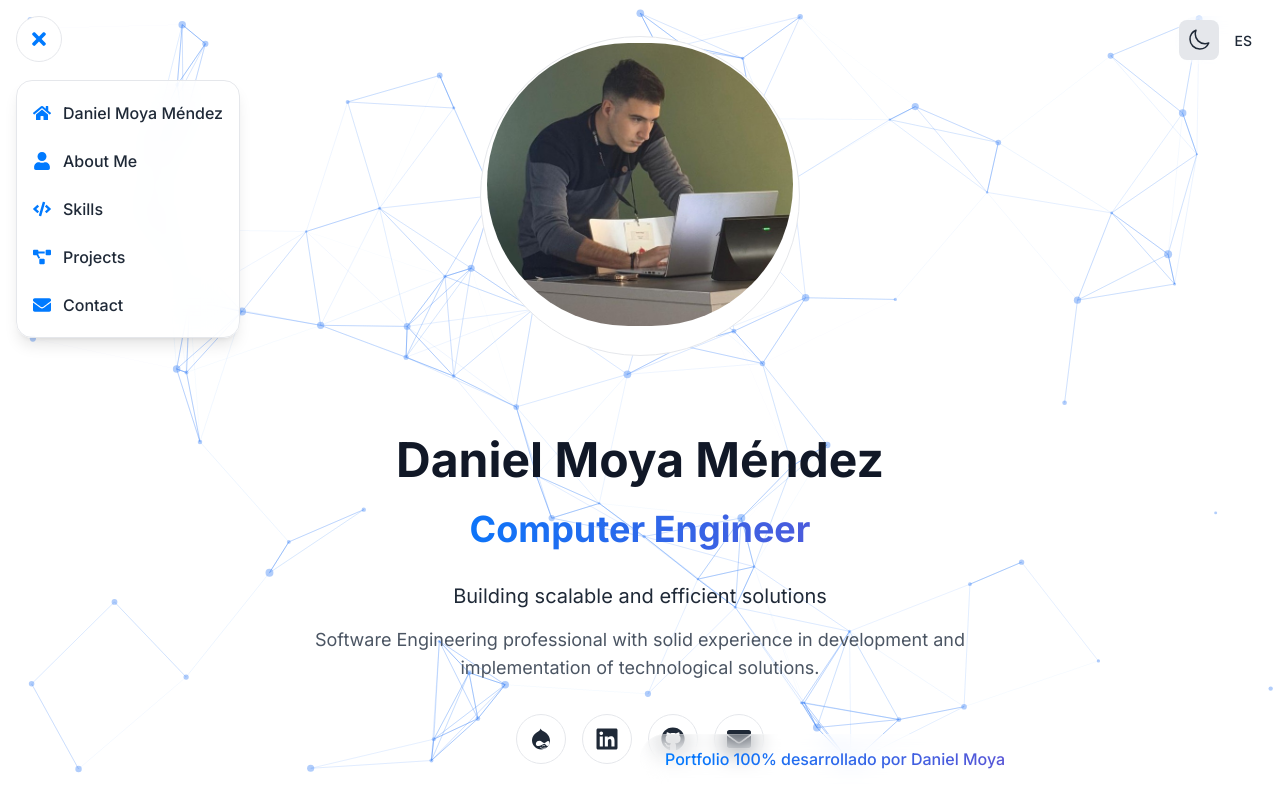
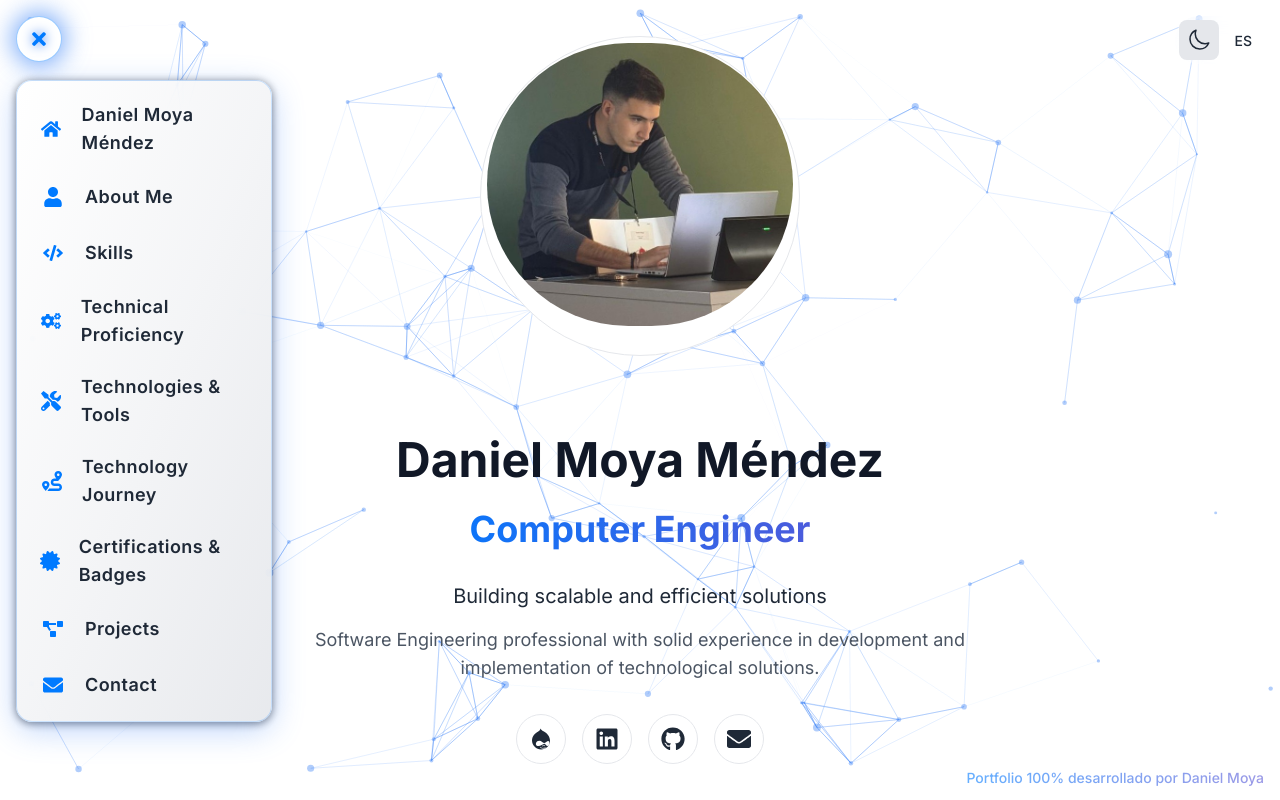
Before and after one commit to danielmoyamdz/Portfolio, a Next.js app: page / in a window 1280 px wide. Both pictures are taken after a click on the button 39 px from the left and 39 px from the top of the page. Shown: the top 800 px of the page. Built offline with nearby package versions, Linux system fonts and the light colour scheme.

Commit message:
Finish portfolio

```diff
--- a/src/components/PersistentMessage.tsx
+++ b/src/components/PersistentMessage.tsx
@@ -8,20 +8,18 @@ export default function PersistentMessage() {
 
   return (
     <motion.div
-      className="fixed bottom-4 left-1/2 transform -translate-x-1/2 z-50"
-      initial={{ opacity: 0, y: 50 }}
-      animate={{ opacity: 1, y: 0 }}
+      className="fixed bottom-3 right-4 z-40 opacity-60 hover:opacity-90 transition-opacity duration-300 text-xs md:text-sm pointer-events-none select-none"
+      initial={{ opacity: 0, y: 30 }}
+      animate={{ opacity: 0.6, y: 0 }}
       transition={{
         duration: 0.8,
         delay: 1,
         ease: [0.22, 1, 0.36, 1]
       }}
     >
-      <div className="glass-effect px-6 py-3 rounded-full text-sm md:text-base flex items-center gap-2 hover:scale-105 transition-transform duration-300">
-        <span className="text-gradient font-medium">
-          Portfolio 100% desarrollado por Daniel Moya
-        </span>
-      </div>
+      <span className="text-gradient font-medium bg-transparent shadow-none">
+        Portfolio 100% desarrollado por Daniel Moya
+      </span>
     </motion.div>
   );
 }
--- a/src/components/ScrollMenu.tsx
+++ b/src/components/ScrollMenu.tsx
@@ -3,7 +3,7 @@
 import { useState } from 'react';
 import { useTranslation } from 'react-i18next';
 import { motion, AnimatePresence } from 'framer-motion';
-import { FaBars, FaTimes, FaHome, FaUser, FaCode, FaProjectDiagram, FaEnvelope } from 'react-icons/fa';
+import { FaBars, FaTimes, FaHome, FaUser, FaCode, FaProjectDiagram, FaEnvelope, FaCogs, FaTools, FaRoute, FaCertificate } from 'react-icons/fa';
 
 export default function ScrollMenu() {
   const { t } = useTranslation();
@@ -13,6 +13,10 @@ export default function ScrollMenu() {
     { id: 'hero', label: t('hero.name'), icon: FaHome },
     { id: 'about', label: t('about.title'), icon: FaUser },
     { id: 'skills', label: t('skills.title'), icon: FaCode },
+    { id: 'technical-proficiency', label: 'Technical Proficiency', icon: FaCogs },
+    { id: 'technologies-tools', label: 'Technologies & Tools', icon: FaTools },
+    { id: 'technology-journey', label: 'Technology Journey', icon: FaRoute },
+    { id: 'certifications', label: 'Certifications & Badges', icon: FaCertificate },
     { id: 'projects', label: t('projects.title'), icon: FaProjectDiagram },
     { id: 'contact', label: t('contact.title'), icon: FaEnvelope }
   ];
@@ -29,10 +33,11 @@ export default function ScrollMenu() {
     <div className="fixed top-4 left-4 z-50">
       <button
         onClick={() => setIsOpen(!isOpen)}
-        className="bg-card-light dark:bg-card-dark border border-border-light dark:border-border-dark p-3 rounded-full hover:shadow-lg transition-all duration-200 hover:scale-105"
+        className={`bg-card-light dark:bg-card-dark border border-primary/40 dark:border-primary/40 p-3 rounded-full shadow-lg transition-all duration-200 hover:scale-110 focus:outline-none focus:ring-2 focus:ring-primary/60 ${isOpen ? 'ring-2 ring-primary/80 shadow-[0_0_16px_2px_#3B82F6]' : ''}`}
+        style={{ boxShadow: isOpen ? '0 0 24px 4px #3B82F6aa' : undefined }}
       >
         {isOpen ? (
-          <FaTimes className="text-xl text-primary" />
+          <FaTimes className="text-xl text-primary drop-shadow-[0_0_6px_#3B82F6]" />
         ) : (
           <FaBars className="text-xl text-primary" />
         )}
@@ -41,11 +46,16 @@ export default function ScrollMenu() {
       <AnimatePresence>
         {isOpen && (
           <motion.div
-            initial={{ opacity: 0, scale: 0.95, x: -10 }}
+            initial={{ opacity: 0, scale: 0.92, x: -16 }}
             animate={{ opacity: 1, scale: 1, x: 0 }}
-            exit={{ opacity: 0, scale: 0.95, x: -10 }}
-            transition={{ duration: 0.2 }}
-            className="absolute top-16 left-0 w-56 bg-card-light/80 dark:bg-card-dark/80 border border-border-light dark:border-border-dark rounded-2xl shadow-lg overflow-hidden backdrop-blur-lg"
+            exit={{ opacity: 0, scale: 0.92, x: -16 }}
+            transition={{ duration: 0.28, type: 'spring', stiffness: 180, damping: 18 }}
+            className="absolute top-16 left-0 w-64
+              bg-gradient-to-br from-white/90 via-gray-100/90 to-gray-200/90
+              dark:from-[#232b3aee] dark:via-[#181C24ee] dark:to-[#232b3aee]
+              border border-primary/20 dark:border-primary/30
+              rounded-2xl shadow-2xl overflow-hidden backdrop-blur-xl"
+            style={{ boxShadow: '0 8px 32px 0 #3B82F655, 0 1.5px 8px 0 #0008' }}
           >
             <div className="py-2">
               {menuItems.map((item) => {
@@ -54,10 +64,14 @@ export default function ScrollMenu() {
                   <button
                     key={item.id}
                     onClick={() => scrollToSection(item.id)}
-                    className="w-full px-4 py-3 text-left hover:bg-primary/10 transition-all duration-200 text-text-light dark:text-text-dark flex items-center gap-3 group"
+                    className="w-full px-5 py-3 text-left hover:bg-primary/10 transition-all duration-200 text-text-light dark:text-text-dark flex items-center gap-4 group font-semibold tracking-wide text-base md:text-lg"
                   >
-                    <Icon className="text-lg text-primary group-hover:scale-110 transition-transform duration-200" />
-                    <span className="font-medium">{item.label}</span>
+                    <span className="flex items-center justify-center w-8 h-8">
+                      <Icon className="text-xl text-primary group-hover:drop-shadow-[0_0_8px_#3B82F6] group-hover:text-[#60A5FA] transition-all duration-200" />
+                    </span>
+                    <span className="group-hover:text-primary transition-colors duration-200">
+                      {item.label}
+                    </span>
                   </button>
                 );
               })}
--- a/src/components/Skills.tsx
+++ b/src/components/Skills.tsx
@@ -40,7 +40,7 @@ export default function Skills() {
       </div>
 
       {/* Tech Radar Section */}
-      <div className="mb-16">
+      <div className="mb-16" id="technical-proficiency">
         <h3 className="text-3xl font-semibold mb-8 text-center text-heading-light dark:text-heading-dark">
           {t('skills.proficiencyChart')}
         </h3>
@@ -53,7 +53,7 @@ export default function Skills() {
       </div>
 
       {/* Tech Logos Section */}
-      <div className="mb-16">
+      <div className="mb-16" id="technologies-tools">
         <h3 className="text-3xl font-semibold mb-8 text-center text-heading-light dark:text-heading-dark">
           {t('skills.techStack')}
         </h3>
@@ -66,7 +66,7 @@ export default function Skills() {
       </div>
 
       {/* Tech Timeline Section */}
-      <div className="mb-16">
+      <div className="mb-16" id="technology-journey">
         <h3 className="text-3xl font-semibold mb-8 text-center text-heading-light dark:text-heading-dark">
           {t('skills.timeline')}
         </h3>
@@ -79,7 +79,7 @@ export default function Skills() {
       </div>
 
       {/* Certifications Section */}
-      <div>
+      <div id="certifications">
         <h3 className="text-3xl font-semibold mb-8 text-center text-heading-light dark:text-heading-dark">
           {t('skills.certifications')}
         </h3>
```
